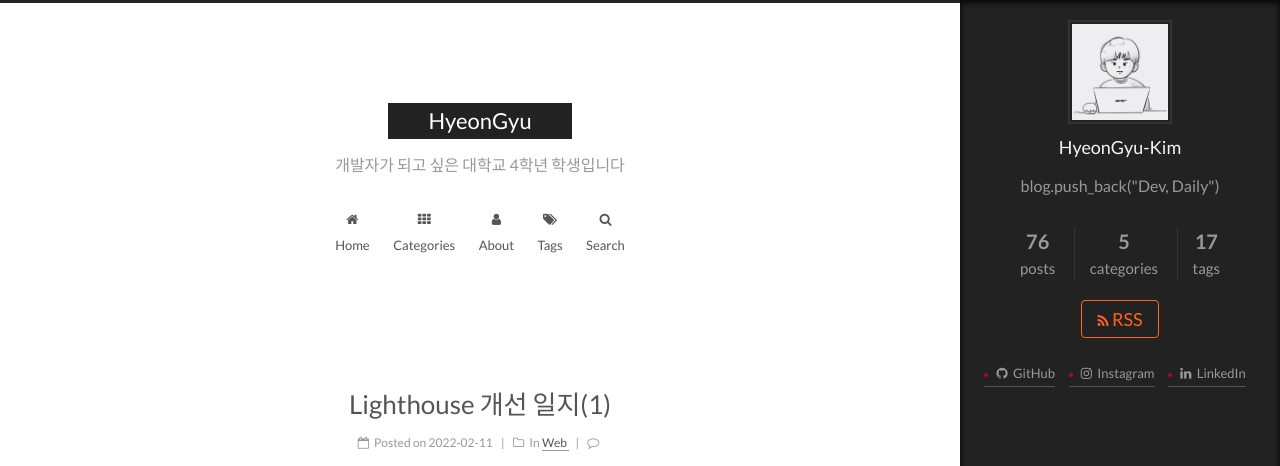
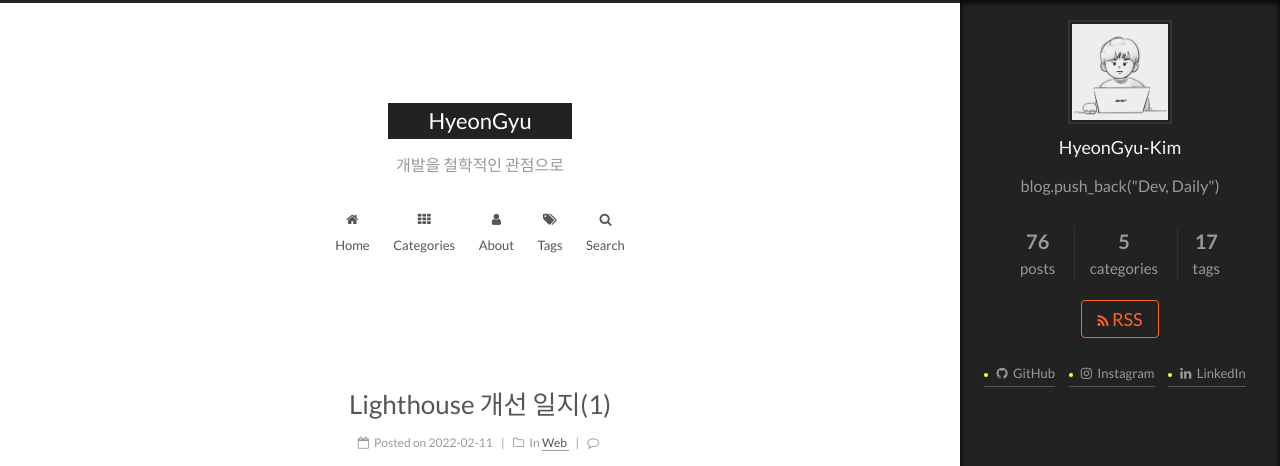
Before and after one commit to gusrb3164/gusrb3164.github.io, a Jekyll site: the page built from index.html, in a window 1280 px wide. Shown: the top 466 px of the page. Built offline with Jekyll 4.4.1, drawn with Linux system fonts in a browser that asks for light colours; the list of posts is cut into pages by our own code; comment, search, counter and statistics services are not loaded.

Commit message:
feat: update subtitle

```diff
--- a/_config.yml
+++ b/_config.yml
@@ -5,7 +5,7 @@
 
 # Site
 title: HyeonGyu
-subtitle: 개발자가 되고 싶은 대학교 4학년 학생입니다
+subtitle: 개발을 철학적인 관점으로
 description: >
   blog.push_back("Dev, Daily")
 author: HyeonGyu-Kim
```
